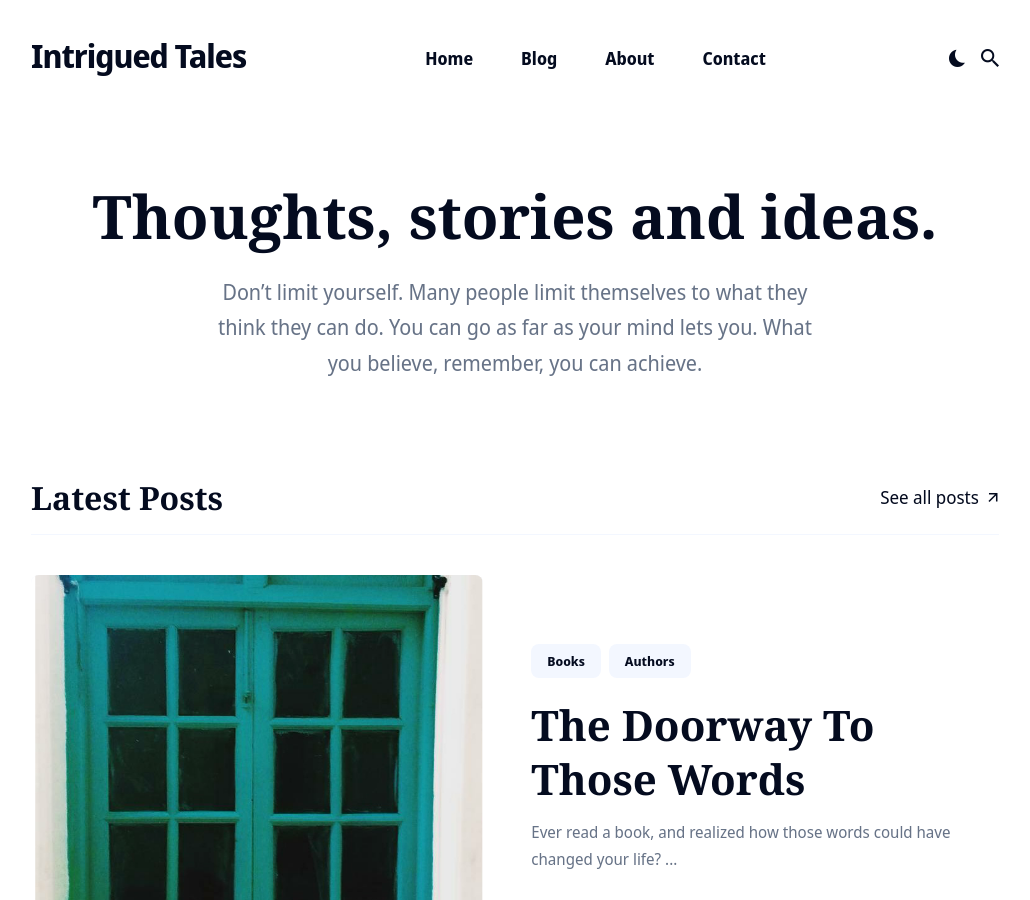
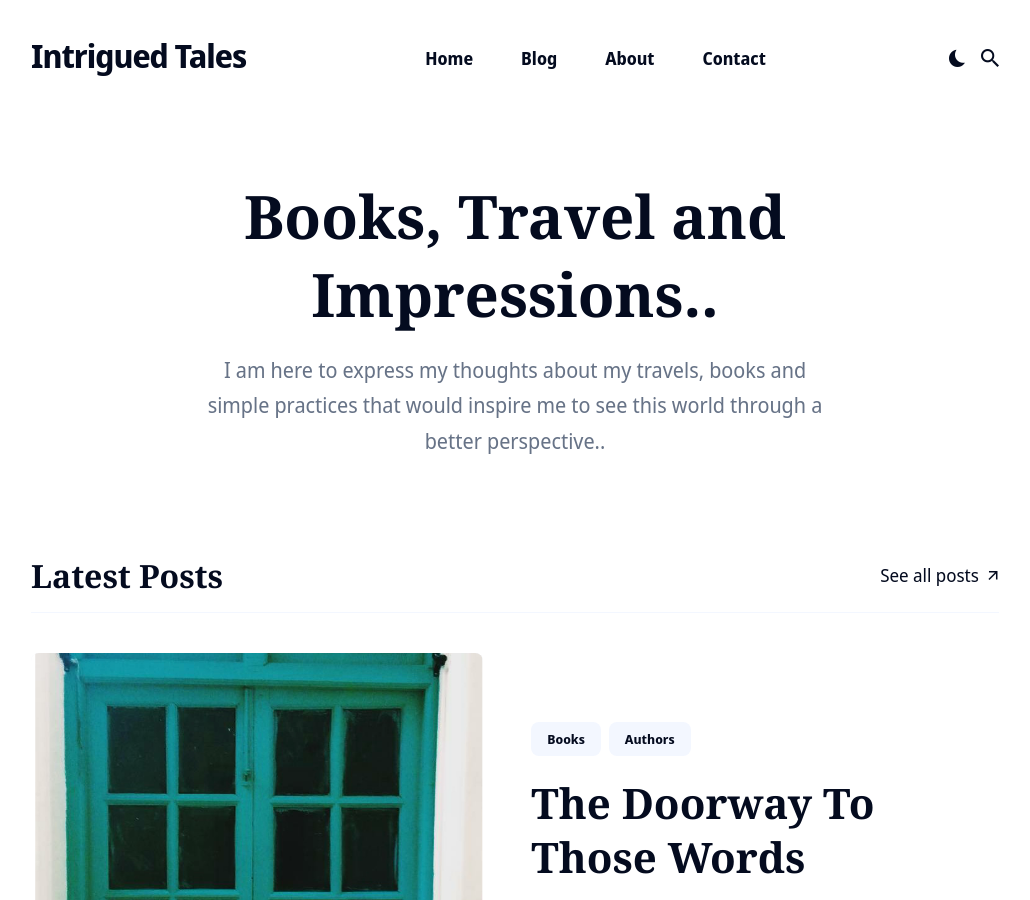
Before and after one commit to intriguedtales/intriguedtales.github.io, a Jekyll site: the page built from index.html, in a window 1280 px wide and 900 px high. Shown: the whole window, without its empty margins (125-1155 px from the left). Built offline with Jekyll 4.4.1, drawn with Linux system fonts in a browser that asks for light colours; nearby versions of some CDN libraries.

Commit message:
Updated homepage

```diff
--- a/_data/settings.yml
+++ b/_data/settings.yml
@@ -24,8 +24,8 @@ menu__settings:
 # Hero Settings
 hero:
   enable: true
-  hero__title: Thoughts, stories and ideas.
-  hero__description: Don’t limit yourself. Many people limit themselves to what they think they can do. You can go as far as your mind lets you. What you believe, remember, you can achieve.
+  hero__title: Books, Travel and Impressions..
+  hero__description: I am here to express my thoughts about my travels, books and simple practices that would inspire me to see this world through a better perspective..
   hero__image: # You can add hero image. For example '/images/06.jpg'
 
 
```
Also changed, not shown: README.md.
